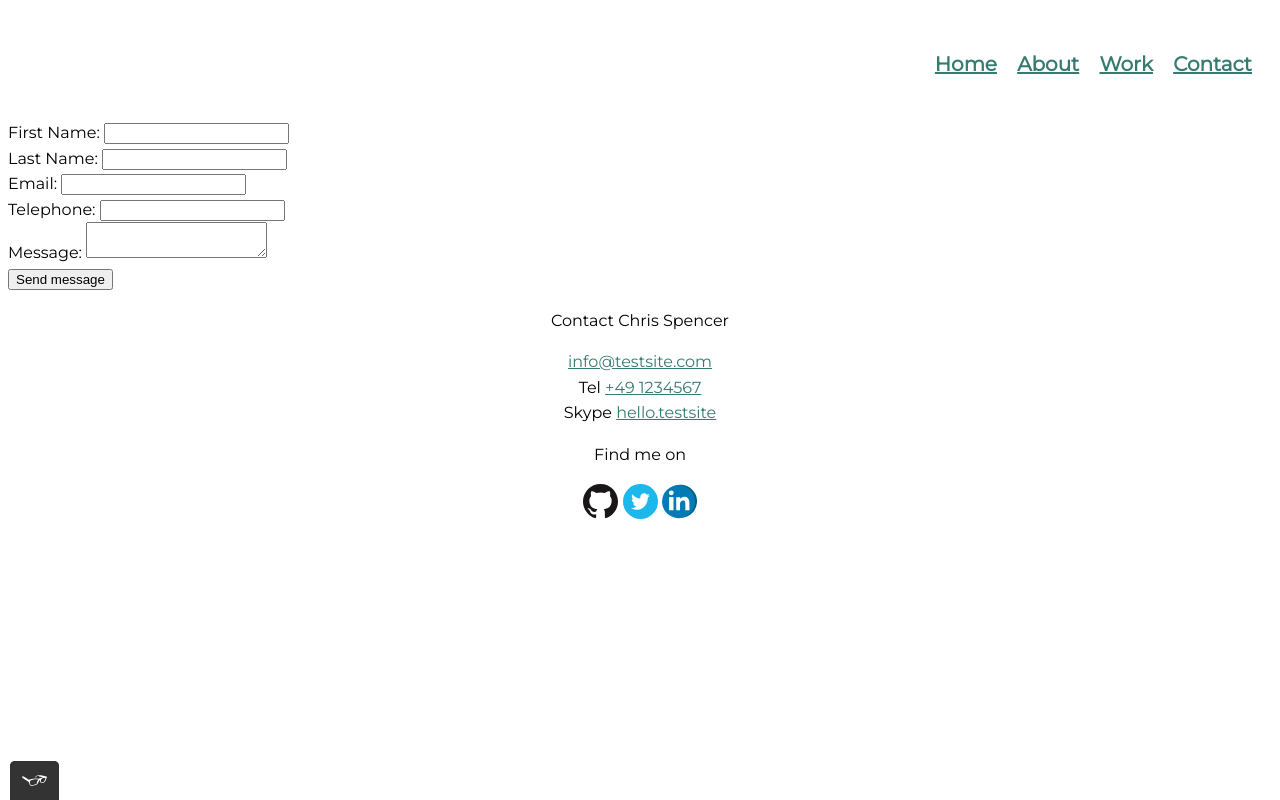
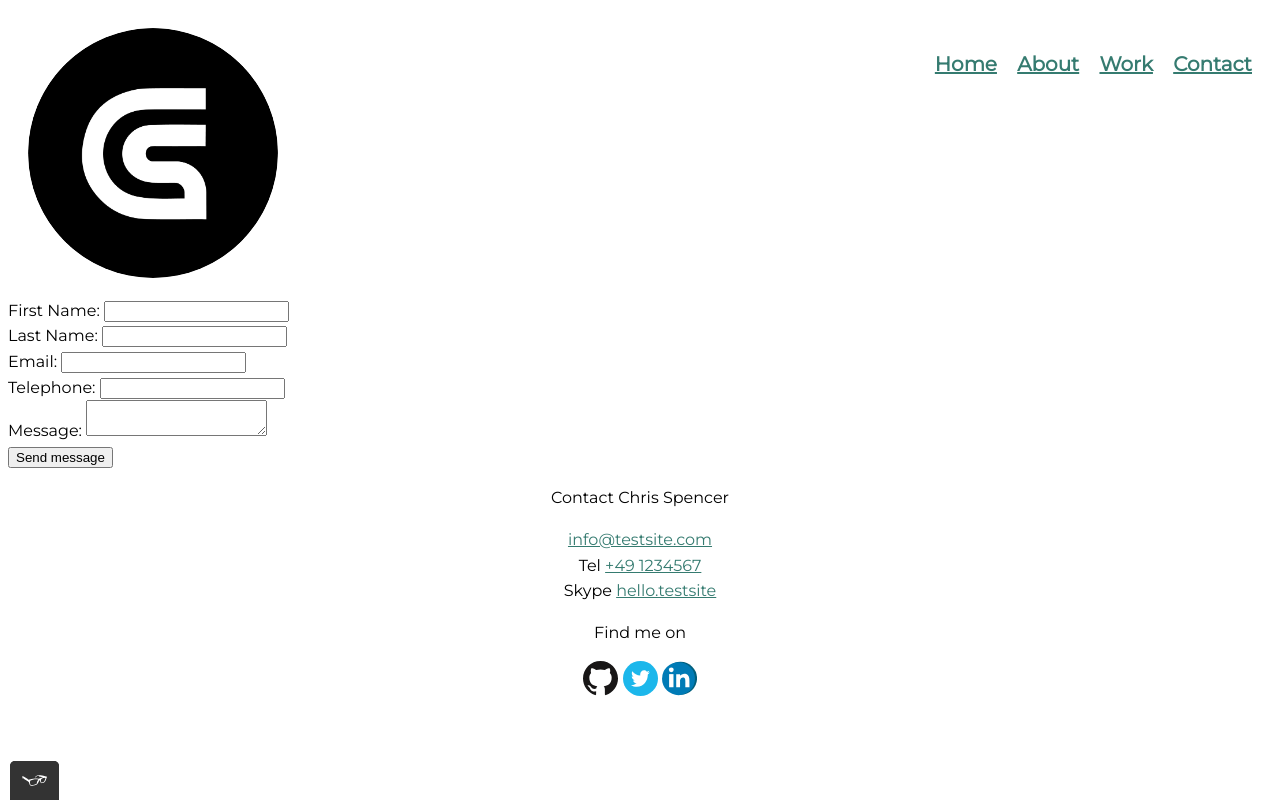
Before and after one commit to chrisspenceratx/portfolio-website, a plain HTML site: page contact.html in a window 1280 px wide. Drawn offline with Linux system fonts and the light colour scheme.

Commit message:
Favicon update - contact page

```diff
--- a/contact.html
+++ b/contact.html
@@ -4,7 +4,7 @@
         <meta charset="utf-8">
         <meta name="viewport" content="width=device-width, initial-scale=1">
 		<title>Chris' portfolio</title>
-        <link rel="shortcut icon" href ="img/favicon_wiki.png">
+        <link rel="shortcut icon" href ="img/Chris_Spencer_favicon.png">
         <link rel="preconnect" href="https://fonts.googleapis.com">
         <link rel="preconnect" href="https://fonts.gstatic.com" crossorigin>
         <link href="https://fonts.googleapis.com/css2?family=Montserrat&display=swap" rel="stylesheet">
@@ -13,6 +13,7 @@
 
     <body>
         <header class="page-header">
+          <img src="img/Chris_Spencer_logo.png" class="profile__portrait" alt="logo">
             <nav class="main-navigation page-header__item">
                 <ul role="menubar" class="navigation-list">
                   <li role="presentation">
```
